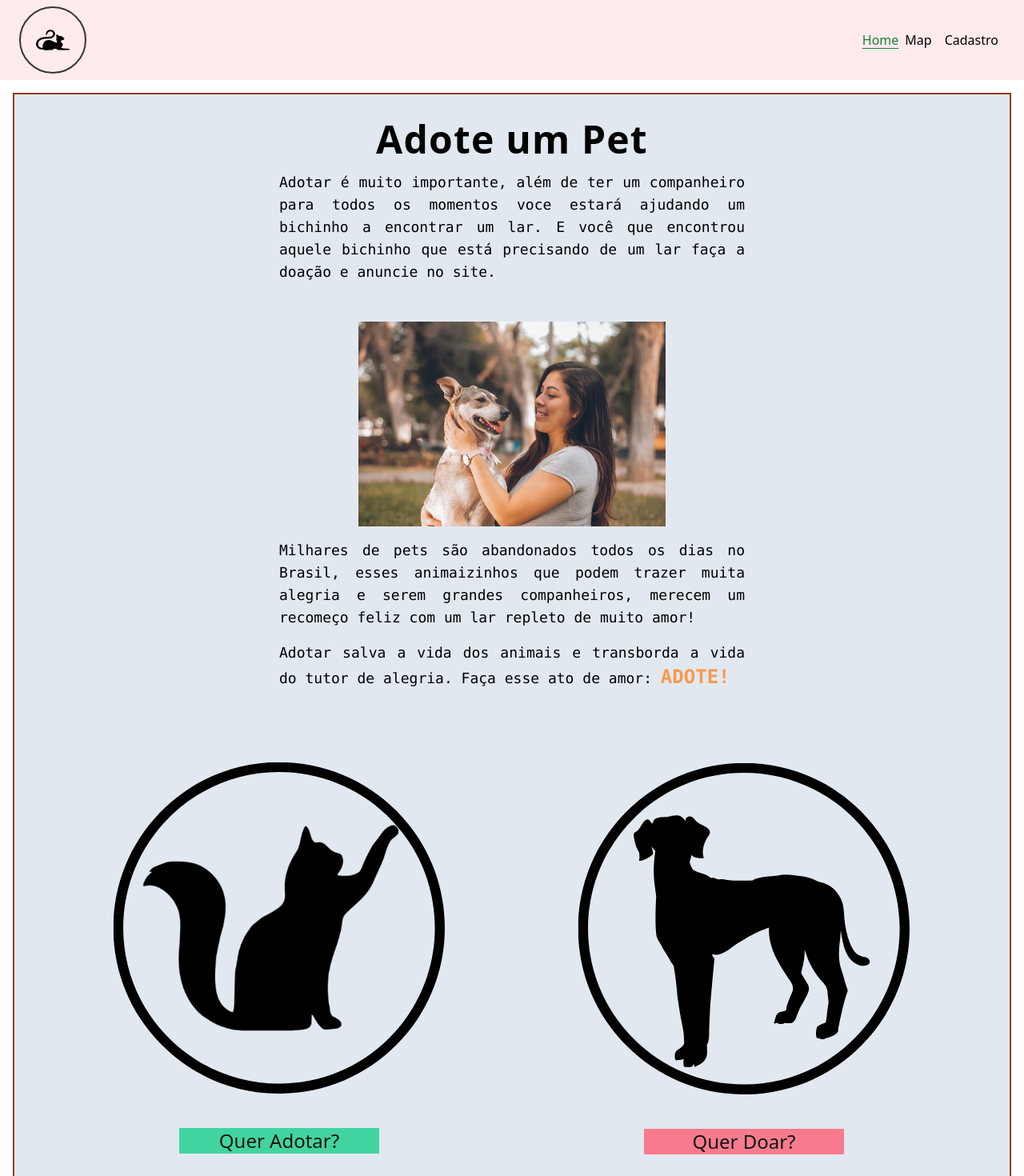
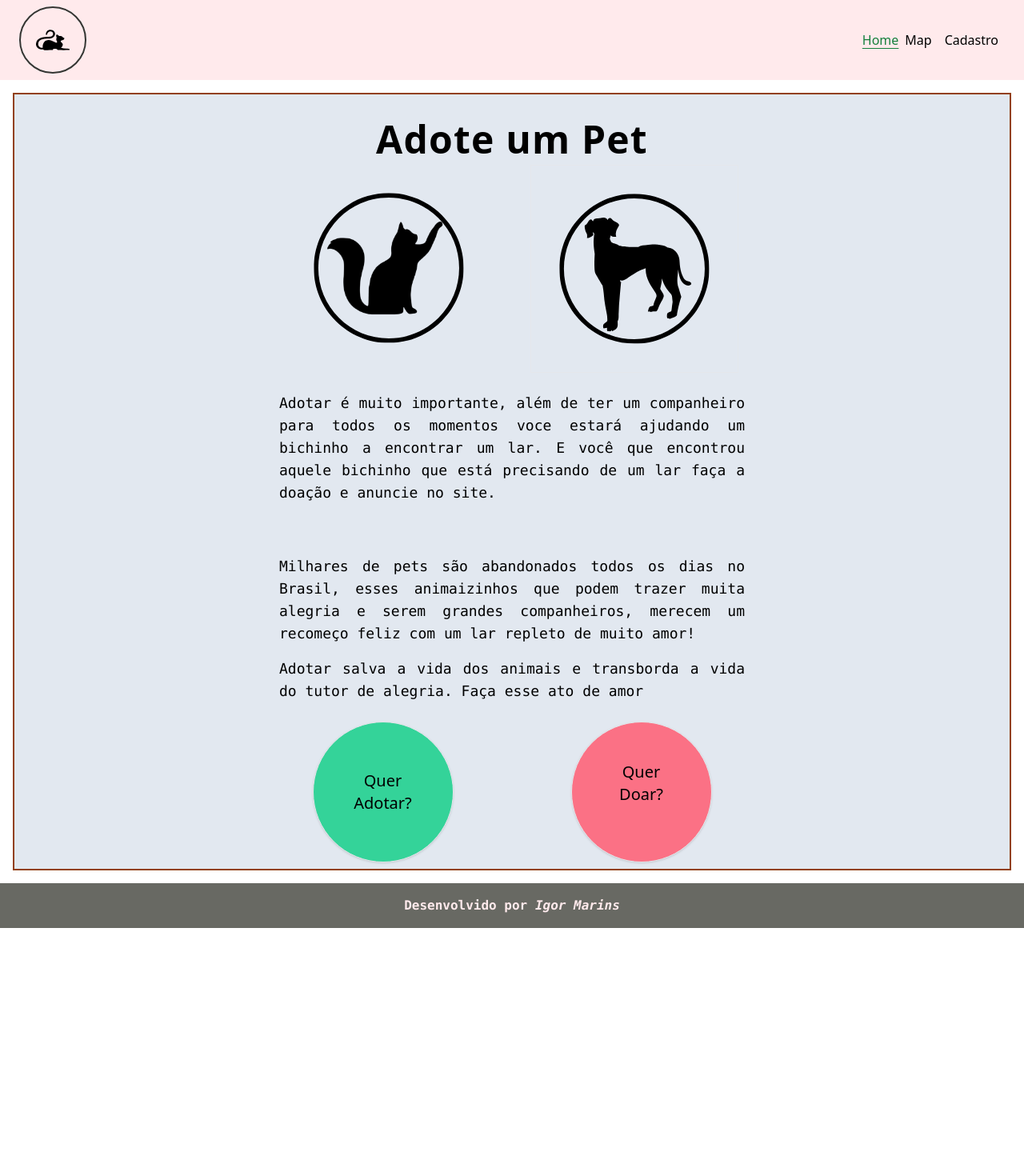
Before and after one commit to igor-py/adopt-your-buddy, a React (Create React App) app: page /home in a window 1280 px wide. Shown: the top 1470 px of the page at 80% size. After the commit the page ends 1160 px from the top, so only its background shows below. Built offline with nearby package versions, Linux system fonts and the light colour scheme.

Commit message:
Changing layout of home page

```diff
--- a/src/pages/HomePage.js
+++ b/src/pages/HomePage.js
@@ -25,6 +25,22 @@ function HomePage() {
                     >
                         Adote um Pet
                     </h1>
+                    <div className="flex flex-col sm:flex-row justify-center gap-2 sm:gap-8">
+                        <div className="p-4 m-2">
+                            <img
+                                className="mx-auto hover:scale-105"
+                                src={catPhoto}
+                                alt="Cat Photo"
+                            ></img>
+                        </div>
+                        <div className="border p-4 m-2">
+                            <img
+                                className="mx-auto hover:scale-105"
+                                src={dogPhoto}
+                                alt="Dog photo"
+                            ></img>
+                        </div>
+                    </div>
                     <p className="sm:mt-4 mt-2 font-mono text-justify sm:text-lg">
                         Adotar é muito importante, além de ter um companheiro
                         para todos os momentos voce estará ajudando um bichinho
@@ -34,11 +50,6 @@ function HomePage() {
                     </p>
                 </div>
                 <div className="p-4 my-2 sm:w-1/2 mx-auto">
-                    <img
-                        className="sm:max-h-[60rem] mx-auto h-64"
-                        src={photoWomanWithPet}
-                        alt="Dog Photo"
-                    ></img>
                     <p className="mt-4 font-mono text-justify sm:text-lg">
                         Milhares de pets são abandonados todos os dias no
                         Brasil, esses animaizinhos que podem trazer muita
@@ -47,37 +58,25 @@ function HomePage() {
                     </p>
                     <p className="mt-4 font-mono text-justify sm:text-lg">
                         Adotar salva a vida dos animais e transborda a vida do
-                        tutor de alegria. Faça esse ato de amor: <b className='text-orange-400 text-2xl animate-pulse'>ADOTE!</b>
+                        tutor de alegria. Faça esse ato de amor
                     </p>
                 </div>
-                <div className="flex flex-col sm:flex-row justify-center gap-2 sm:gap-8">
-                    <div className="p-4 m-2">
-                        <img
-                            className="mx-auto hover:scale-105"
-                            src={catPhoto}
-                            alt="Cat Photo"
+
+                <div className="flex flex-col sm:flex-row justify-center gap-2 sm:gap-8 w-1/2 mx-auto">
+                    <button
                         onClick={handleAdopt}
-                        ></img>
-                        <div
-                            onClick={handleAdopt}
-                            className="bg-emerald-400 sm:w-1/2 w-7/12 mx-auto text-center font-medium text-2xl animate-pulse"
+                        className="bg-emerald-400 hover:bg-emerald-700 mx-auto text-center
+                        font-medium text-xl shadow border rounded-full p-12 sm:h-44 sm:w-44 w-36 h-36"
                     >
                         Quer Adotar?
-                        </div>
-                    </div>
-                    <div className="border p-4 m-2">
-                        <img
-                            className="mx-auto hover:scale-105"
-                            src={dogPhoto}
-                            alt="Dog photo"
-                            onClick={handleDonate}
-                        ></img>
+                    </button>
+
                     <div
                         onClick={handleDonate}
-                            className="bg-rose-400 sm:w-1/2 w-7/12 mx-auto text-center font-medium text-2xl animate-pulse"
+                        className="bg-rose-400 hover:bg-rose-700 mx-auto text-center font-medium text-xl shadow border
+                        rounded-full p-12 sm:h-44 sm:w-44 w-36 h-36"
                     >
                         Quer Doar?
-                        </div>
                     </div>
                 </div>
             </div>
```
Lines whose indentation alone changed are shown as unchanged.
